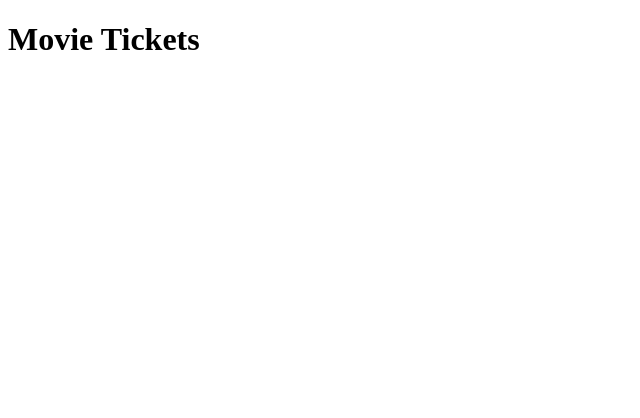
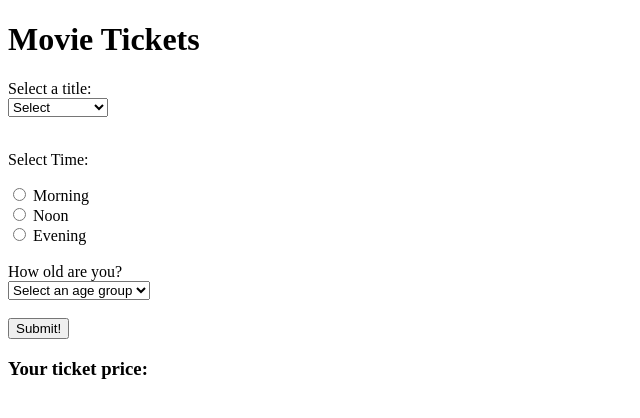
Before and after one commit to shanizalingle/movie-tickets, a plain HTML site: page index.html in a window 1280 px wide. Shown: the whole page, without its empty margins (0-640 px from the left). Drawn offline with Linux system fonts and the light colour scheme.

Commit message:
WIP: add UI logic to JS
Co-authored-by: Harold Mesa <harold.mesa@icloud.com>

```diff
--- a/index.html
+++ b/index.html
@@ -7,6 +7,45 @@
   </head>
   <body>
     <h1>Movie Tickets</h1>
+    <form id="inputForm">
+      <label for="movie-input"> Select a title:<label><br>
+        <select id="movie-input">
+          <option value="0">Select</option>
+          <option value="1">Shrek</option>
+          <option value="2">Titanic</option>
+          <option value="3">Forest Gump</option>
+        </select><br><br>
+
+        <p>Select Time: </p>
+        <label for="timeOfTheDay-input">
+          <input type="radio" name="timeOfTheDay" value="1">
+          Morning
+        </label><br>
+
+        <label for="timeOfTheDay-input">
+          <input type="radio" name="timeOfTheDay" value="2">
+          Noon
+        </label><br>
+
+        <label for="timeOfTheDay-input">
+          <input type="radio" name="timeOfTheDay" value="3">
+          Evening
+        </label><br><br>
+
+        <label for="userAge-input">How old are you?</label><br>
+        <select id="movie-input">
+          <option value="0">Select an age group</option>
+          <option value="3">0-18</option>
+          <option value="2">19-59</option>
+          <option value="1">60+</option>
+        </select><br><br>
+
+        <button type="submit">Submit!</button>
+    </form>
+
+    <div class="hidden" id="results">
+      <h3>Your ticket price:</h3>
+    </div>
 
   </body>
 </html>
--- a/js/scripts.js
+++ b/js/scripts.js
@@ -15,5 +15,13 @@ function Input (movie, timeOfTheDay, userAge) {
 }
 
 Input.prototype.calculate = function() {
-   return this.movie + this.timeOfTheDay + this.userAge;
+  return this.movie + this.timeOfTheDay + this.userAge;
 }
+
+// User Interface Logic
+/* let ticket = new Ticket();
+let input = new Input(); */
+
+if (input.calculate() > 6 ) {
+ console.log("It works!");
+}
```
